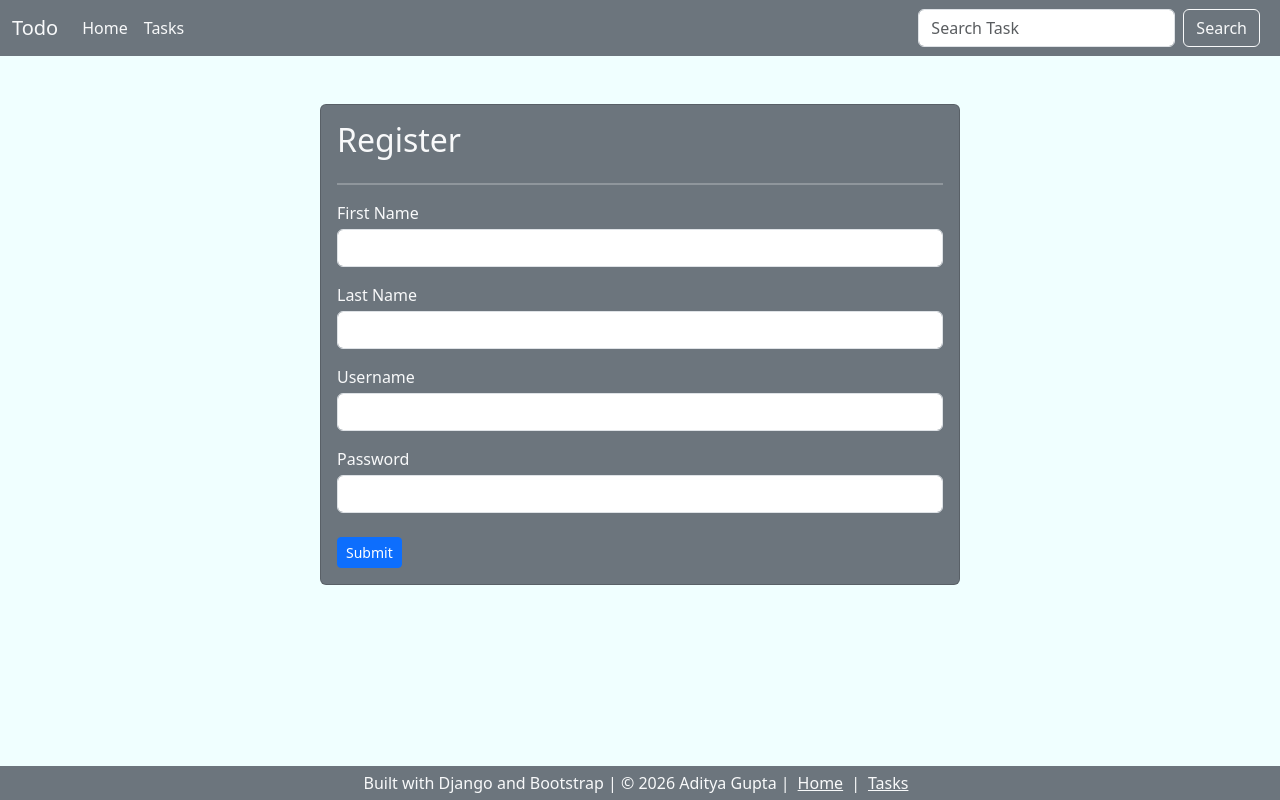
After one commit to Adityagupta-18/django_todo_app, a Django app: page /register/ in a window 1280 px wide. The commit adds this page. Run offline with Django 5.2, Linux system fonts and the light colour scheme.

Commit message:
Added regiter page

```diff
--- a/home/models.py
+++ b/home/models.py
@@ -1,7 +1,9 @@
 from django.db import models
+from django.contrib.auth.models import User
 
 # Create your models here.
 class Task(models.Model):
+    user=models.ForeignKey(User,on_delete=models.CASCADE)
     tasktitle = models.CharField(max_length=30)
     taskdesc = models.TextField()
     timecreated=models.DateTimeField(auto_now_add=True)
--- a/home/urls.py
+++ b/home/urls.py
@@ -21,6 +21,8 @@ from home import views
 urlpatterns = [
     path('', views.home, name='home'),
     path('tasks', views.tasks, name='tasks'),
+    path('register/', views.register_page, name='register_page'),
+    path('login/', views.login_page, name='login_page'),
     path('edit/<int:id>/', views.edittask, name='edittask'),
     path('del/<int:id>/', views.deltask, name='deltask'),
 ]
--- a/home/views.py
+++ b/home/views.py
@@ -1,6 +1,9 @@
 from django.shortcuts import render , HttpResponse ,redirect , get_object_or_404
 from home.models import Task
 from django.db.models import Q
+from django.contrib.auth.models import User
+from django.contrib.auth import login,logout
+from django.contrib import messages
 
 # Create your views here.
 def home(request):
@@ -44,3 +47,34 @@ def deltask(request,id):
     task = get_object_or_404(Task, id=id)
     task.delete()
     return redirect("tasks")
+
+
+
+def register_page(request):
+    if request.method=='POST':
+        firstname=request.POST.get('firstname')
+        lastname=request.POST.get('lastname')
+        username=request.POST.get('username')
+        password=request.POST.get('passwords')
+
+        user=User.objects.filter(username=username)
+        if user.exists():
+            messages.add_message(request, messages.INFO, "USERNAME ALREADY TAKEN .")
+            return redirect('/register/')
+
+        user=User(
+            first_name=firstname,
+            last_name=lastname,
+            username=username
+        )
+        user.set_password(password)
+        user.save()
+        messages.add_message(request, messages.INFO, "ACCOUNT CREATED SUCCESSFULLY !")
+        return redirect('/register/')
+
+    return render(request,'registerpage.html')
+
+def login_page(request):
+    username=request.POST.get('username')
+    password=request.POST.get('passwords')
+    return render(request,'loginpage.html')
--- a/templates/home.html
+++ b/templates/home.html
@@ -9,7 +9,7 @@
 </div>
 {% endif %}
 
-<div class="container bg-secondary rounded-4 px-0" style="padding-top: 3%; padding-bottom: 0.5%; margin-top: 5%;">
+<div class="container bg-secondary rounded-4 px-0" style="padding-top: 3%; padding-bottom: 0.5%; margin-top: 5%; width:85vw">
   <form action="/" method="post">
     {% csrf_token %}
     <div class="mx-5 mb-4">
--- /dev/null
+++ b/templates/registerpage.html
@@ -0,0 +1,39 @@
+{% extends "base.html" %}
+{% block body %}
+
+
+<div class="container card p-3 my-5 bg-secondary" style="width: 50%; margin: auto auto;">
+    <h2 class="text-light">Register</h2>
+    <hr style="border: 1px solid whitesmoke ;">
+
+    {% if messages %}
+        {% for message in messages %}
+        <div class="alert alert-info text-primary" role="alert">
+            {{ message }}
+        </div>
+        {% endfor %}
+    {% endif %}
+    <form method="post">
+        {% csrf_token %}
+        <div class="form-group text-light">
+            <label for="fname">First Name</label>
+            <input type="text" class="form-control mt-1 mb-3" id="firstname" name='firstname' required placeholder="">
+        </div>
+        <div class="form-group text-light">
+            <label for="lname">Last Name</label>
+            <input type="text" class="form-control mt-1 mb-3" id="lastname" name='lastname' placeholder="">
+        </div>
+        <div class="form-group text-light">
+            <label for="username">Username</label>
+            <input type="text" class="form-control mt-1 mb-3" id="username" name='username' required placeholder="">
+        </div>
+        <div class="form-group text-light">
+            <label for="pwd">Password</label>
+            <input type="password" class="form-control mt-1 mb-3" id="password" name="password" required placeholder="">
+
+            <button type="submit" class="btn btn-sm btn-primary mt-2">Submit</button>
+
+    </form>
+</div>
+
+{% endblock body %}
```
Also changed, not shown: templates/loginpage.html (added, +22 -0 lines).
